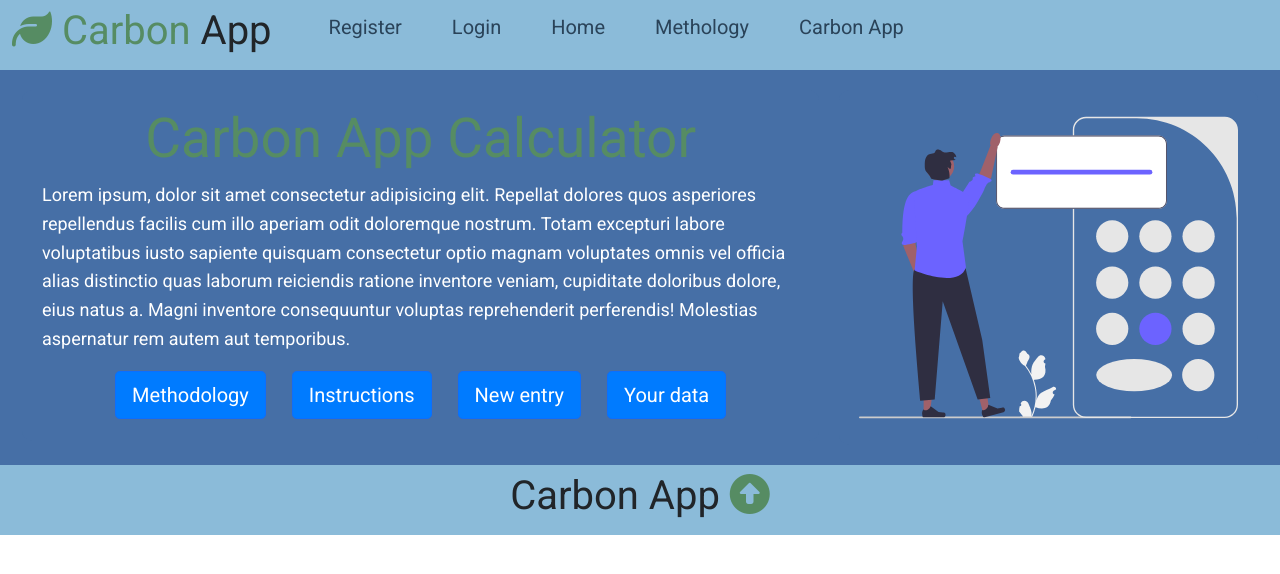
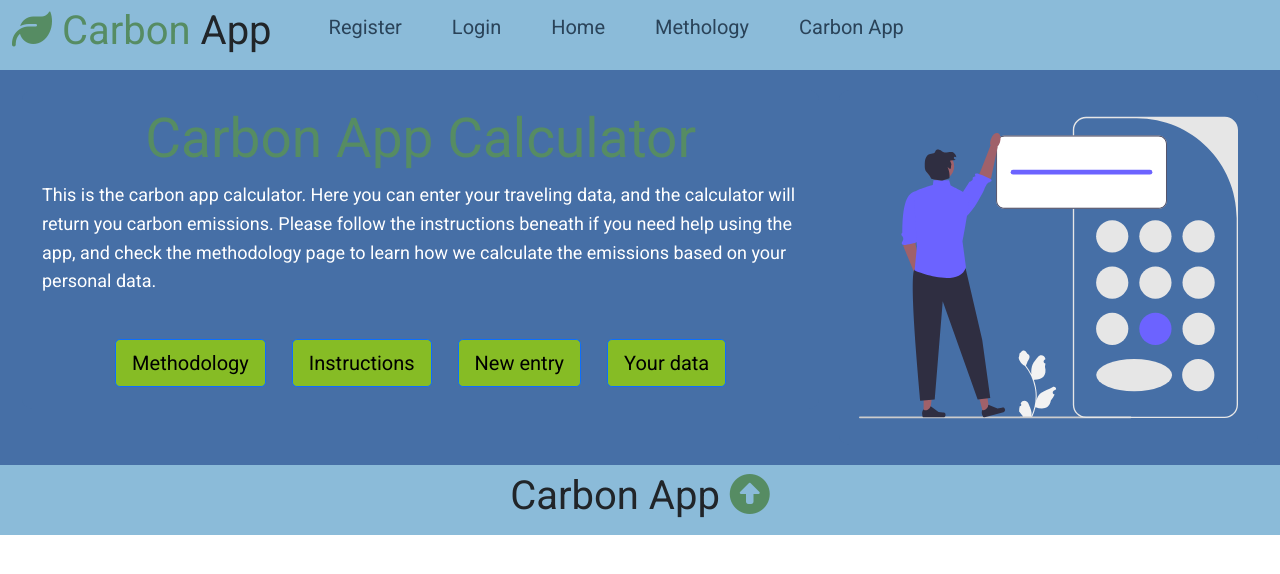
Before and after one commit to theoyster1/Carbon_App-Gruppe3, a Flask app: page /carbon_app in a window 1280 px wide. Shown: the top 574 px of the page. Run offline with Flask 2, Linux system fonts and the light colour scheme; some libraries are stand-ins or nearby versions.

Commit message:
Update carbon_app.html

```diff
--- a/capp/templates/carbon_app/carbon_app.html
+++ b/capp/templates/carbon_app/carbon_app.html
@@ -9,20 +9,20 @@
             <div class="box">
             <h1 style="font-size:55px;"><span class="text-logo"> Carbon App Calculator</span></h1>
             <p style="text-align:left;">
-                Lorem ipsum, dolor sit amet consectetur adipisicing elit. Repellat dolores quos asperiores repellendus facilis cum illo aperiam odit doloremque nostrum. Totam excepturi labore voluptatibus iusto sapiente quisquam consectetur optio magnam voluptates omnis vel officia alias distinctio quas laborum reiciendis ratione inventore veniam, cupiditate doloribus dolore, eius natus a. Magni inventore consequuntur voluptas reprehenderit perferendis! Molestias aspernatur rem autem aut temporibus.
-            </p>
+This is the carbon app calculator. Here you can enter your traveling data, and the calculator will return you carbon emissions. Please follow the instructions beneath if you need help using the app, and check the methodology page to learn how we calculate the emissions based on your personal data. </p>
+<br>
             <div class="container_buttons_links_header_carbon_app">
                 <div class="btn">
-                    <a href="{{url_for('methodology.methodology_home')}}" class="btn btn-primary btn-lg mr-2", style="background-color:#007bff;">Methodology</a>
+                    <a href="{{url_for('methodology.methodology_home')}}" class="btn btn-primary btn-lg mr-2", style="background-color:#86BC25; color: black;">Methodology</a>
                 </div>
                 <div class="btn">
-                    <a href="#" class="btn btn-primary btn-lg mr-2", style="background-color:#007bff;", data-toggle="modal" data-target="#carbon_app_instructions">Instructions</a>
+                    <a href="#" class="btn btn-primary btn-lg mr-2", style="background-color:#86BC25; color: black;", data-toggle="modal" data-target="#carbon_app_instructions">Instructions</a>
                 </div>
                 <div class="btn">
-                    <a href="{{url_for('carbon_app.new_entry')}}" class="btn btn-primary btn-lg mr-2", style="background-color:#007bff;">New entry</a>
+                    <a href="{{url_for('carbon_app.new_entry')}}" class="btn btn-primary btn-lg mr-2", style="background-color:#86BC25; color: black;">New entry</a>
                 </div>
                 <div class="btn">
-                    <a href="{{url_for('carbon_app.your_data')}}" class="btn btn-primary btn-lg mr-2", style="background-color:#007bff;">Your data</a>
+                    <a href="{{url_for('carbon_app.your_data')}}" class="btn btn-primary btn-lg mr-2", style="background-color:#86BC25; color: black;">Your data</a>
                 </div>
             </div>
             <!-- Modal Instructions -->
@@ -31,25 +31,31 @@
                 <div class="modal-content">
 
                     <div class="modal-header">
-                    <h5 class="modal-title", style="color:black; text-align: center;">Carbon App, instructions</h5>
+                    <h5 class="modal-title", style="color:black; text-align: center;">Carbon App instructions</h5>
                     </div>
 
                     <div class="modal-body", style="color:black">
                     <p style="text-align: left;">
-                        Lorem ipsum dolor, sit amet consectetur adipisicing elit. Repudiandae ratione tempore id esse nobis molestias quasi explicabo possimus ea reprehenderit.
+                    Please follow the following steps to use the app!
                     </p>
                     <ol style="text-align:left;">
                         <li>
-                            Lorem ipsum dolor sit amet consectetur adipisicing elit. Sequi, sint.
+                            Enter your transportation method
                         </li>
                         <li>
-                            Lorem ipsum dolor sit amet consectetur adipisicing elit. Sequi, sint.
+                        Enter the amount of kilometres you traveled
+                        </li>
+                        <li>
+                            Enter what fuel your transport used
                         </li>
                     </ol>
+                    <p style="text-align: left;">
+                        You are now ready to use the app!
+                     </p>
                     </div>
 
                     <div class="modal-footer">
-                        <a href="{{url_for('carbon_app.new_entry')}}" class="btn btn-primary btn-lg mr-2", style="background-color:#007bff;">New entry</a>
+                        <a href="{{url_for('carbon_app.new_entry')}}" class="btn btn-primary btn-lg mr-2", style="background-color:#86BC25;">New entry</a>
                         <button class="btn btn-secondary btn-lg mr-2", style="background-color:#6c757d;" data-dismiss="modal">Close</button>
                     </div>
 
```
